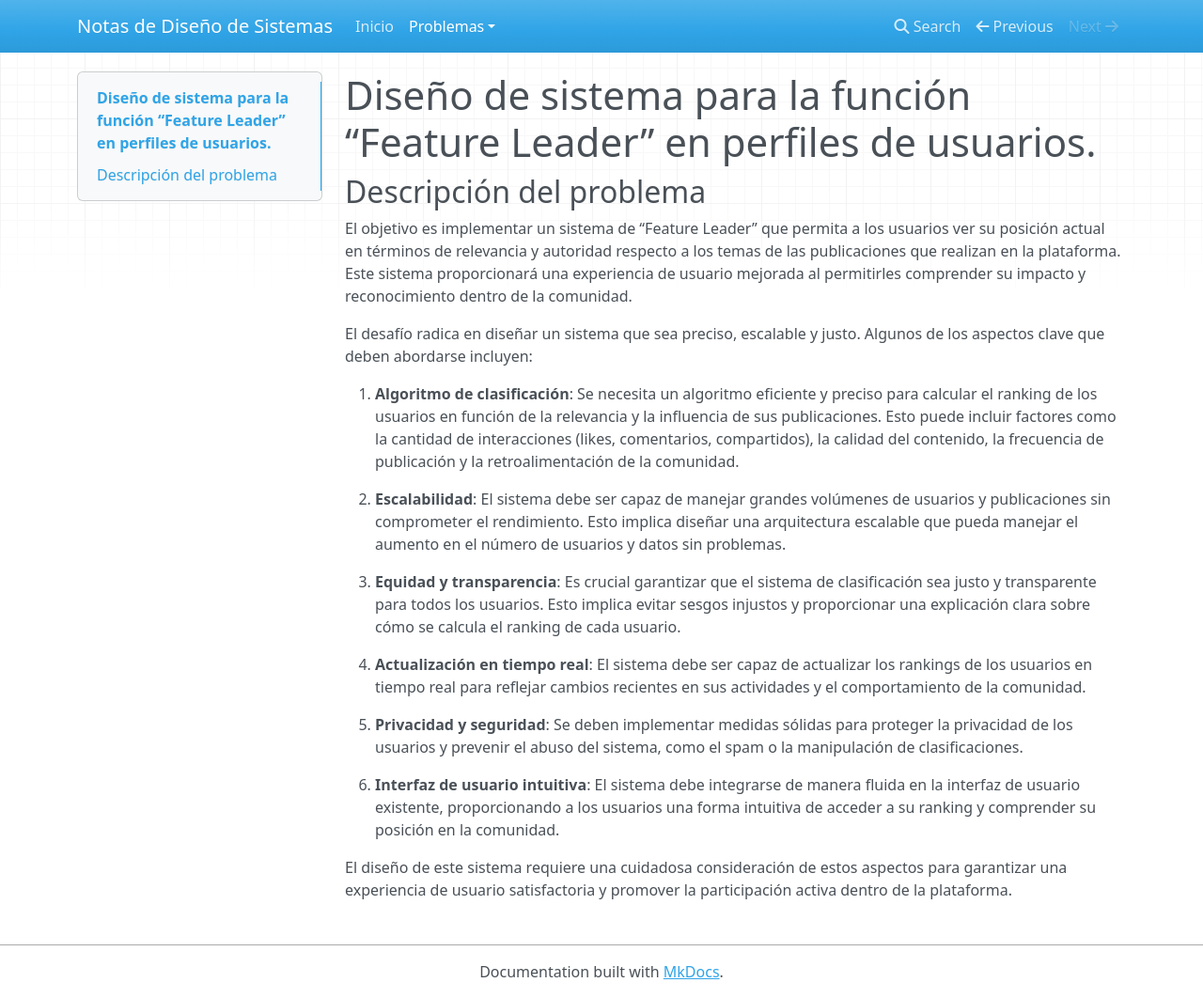
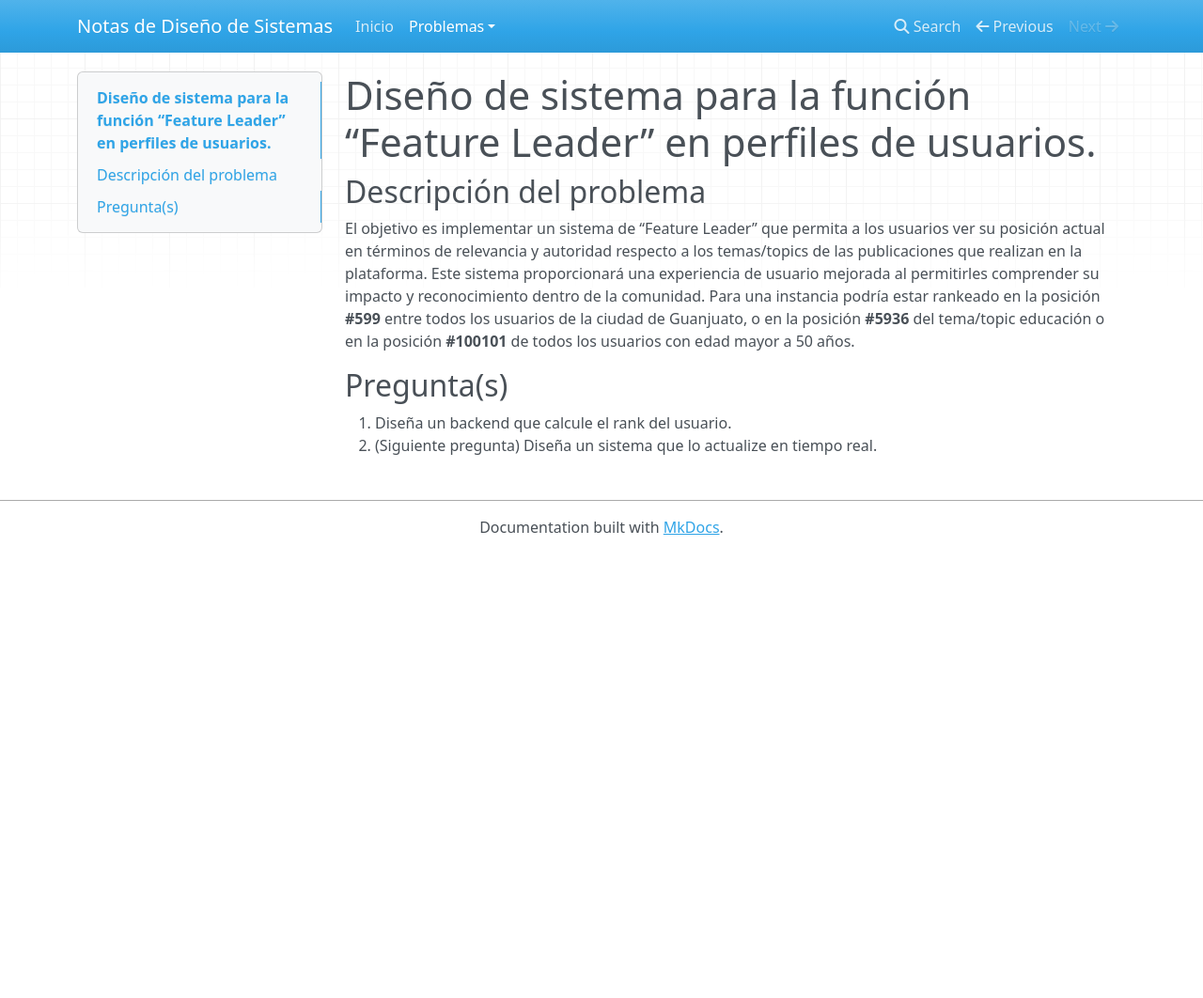
Before and after one commit to pepemxl/system_design_notes, an MkDocs documentation site: the page built from docs/problemas/002_leader/problem.md, in a window 1280 px wide and 1062 px high. Shown: the whole window at 94% size. Built offline with MkDocs 1.6.1, drawn with Linux system fonts in a browser that asks for light colours; nearby versions of some CDN libraries.

Commit message:
Agregando detalles a problema

```diff
--- a/docs/problemas/002_leader/problem.md
+++ b/docs/problemas/002_leader/problem.md
@@ -2,20 +2,10 @@
 
 ## Descripción del problema
 
-El objetivo es implementar un sistema de "Feature Leader" que permita a los usuarios ver su posición actual en términos de relevancia y autoridad respecto a los temas de las publicaciones que realizan en la plataforma. Este sistema proporcionará una experiencia de usuario mejorada al permitirles comprender su impacto y reconocimiento dentro de la comunidad.
+El objetivo es implementar un sistema de "Feature Leader" que permita a los usuarios ver su posición actual en términos de relevancia y autoridad respecto a los temas/topics de las publicaciones que realizan en la plataforma. Este sistema proporcionará una experiencia de usuario mejorada al permitirles comprender su impacto y reconocimiento dentro de la comunidad. Para una instancia podría estar rankeado en la posición **#599** entre todos los usuarios de la ciudad de Guanjuato, o en la posición **#5936** del tema/topic educación o en la posición **#100101** de todos los usuarios con edad mayor a 50 años.
 
-El desafío radica en diseñar un sistema que sea preciso, escalable y justo. Algunos de los aspectos clave que deben abordarse incluyen:
 
-1. **Algoritmo de clasificación**: Se necesita un algoritmo eficiente y preciso para calcular el ranking de los usuarios en función de la relevancia y la influencia de sus publicaciones. Esto puede incluir factores como la cantidad de interacciones (likes, comentarios, compartidos), la calidad del contenido, la frecuencia de publicación y la retroalimentación de la comunidad.
+## Pregunta(s)
 
-2. **Escalabilidad**: El sistema debe ser capaz de manejar grandes volúmenes de usuarios y publicaciones sin comprometer el rendimiento. Esto implica diseñar una arquitectura escalable que pueda manejar el aumento en el número de usuarios y datos sin problemas.
-
-3. **Equidad y transparencia**: Es crucial garantizar que el sistema de clasificación sea justo y transparente para todos los usuarios. Esto implica evitar sesgos injustos y proporcionar una explicación clara sobre cómo se calcula el ranking de cada usuario.
-
-4. **Actualización en tiempo real**: El sistema debe ser capaz de actualizar los rankings de los usuarios en tiempo real para reflejar cambios recientes en sus actividades y el comportamiento de la comunidad.
-
-5. **Privacidad y seguridad**: Se deben implementar medidas sólidas para proteger la privacidad de los usuarios y prevenir el abuso del sistema, como el spam o la manipulación de clasificaciones.
-
-6. **Interfaz de usuario intuitiva**: El sistema debe integrarse de manera fluida en la interfaz de usuario existente, proporcionando a los usuarios una forma intuitiva de acceder a su ranking y comprender su posición en la comunidad.
-
-El diseño de este sistema requiere una cuidadosa consideración de estos aspectos para garantizar una experiencia de usuario satisfactoria y promover la participación activa dentro de la plataforma.
+1. Diseña un backend que calcule el rank del usuario.
+2. (Siguiente pregunta) Diseña un sistema que lo actualize en tiempo real.
--- a/mkdocs.yml
+++ b/mkdocs.yml
@@ -3,10 +3,11 @@ nav:
   - 'Inicio': 'index.md'
   - 'Problemas':
     - '001_task_delayed_executor':
-      - 'problema': 'problemas/001_task_delayed_executor/problem.md'
+      - 'problem': 'problemas/001_task_delayed_executor/problem.md'
       - 'solution': 'problemas/001_task_delayed_executor/solution.md'
     - '002_leader':
-      - 'problema': 'problemas/002_leader/problem.md'
+      - 'problem': 'problemas/002_leader/problem.md'
+      - 'faq': 'problemas/002_leader/faq.md'
       - 'solution': 'problemas/002_leader/solution.md'
 
 plugins:
```
